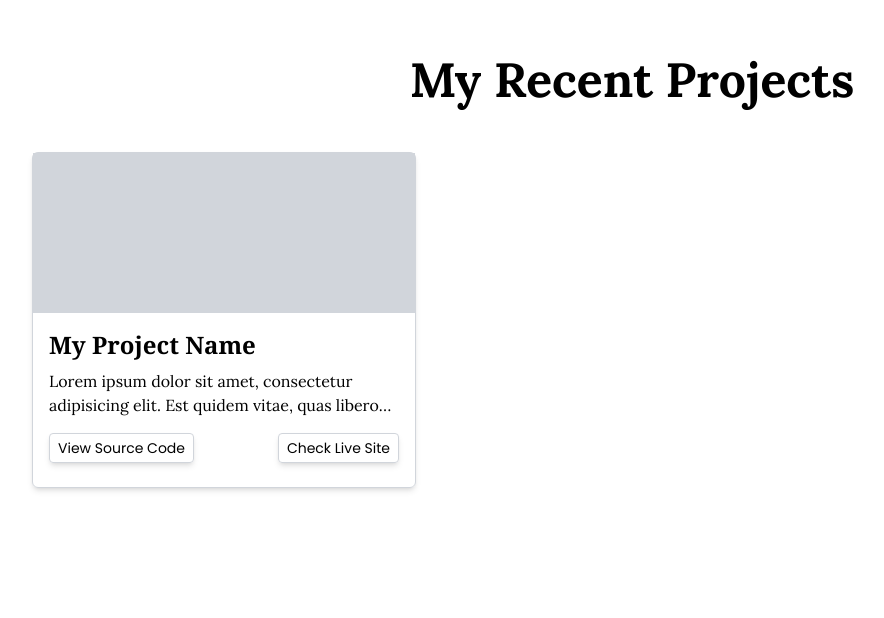
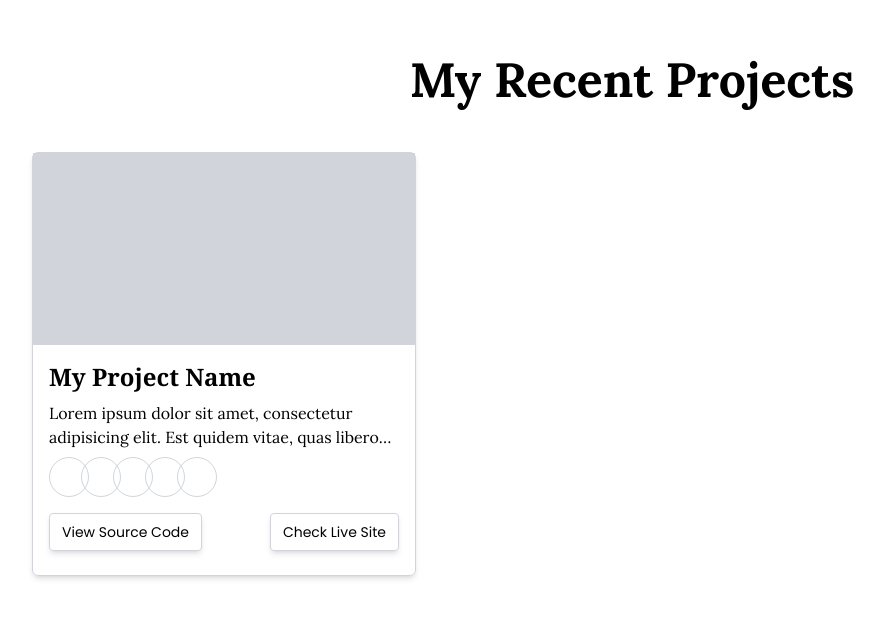
Before and after one commit to AungMyoAye101/Simple-portfolio, a Next.js app: page / in a window 1280 px wide. Shown: the part 824-1442 px from the top of the page, without its empty margins (8-892 px from the left). Before the commit the page ends 1392 px from the top, so only its background shows below. Built offline with nearby package versions, Linux system fonts and the light colour scheme.

Commit message:
update card

```diff
--- a/src/components/Project.tsx
+++ b/src/components/Project.tsx
@@ -8,7 +8,7 @@ const Project = () => {
       </h1>
       <main>
         <div className="border border-gray-300 rounded-md shadow-md w-96">
-          <div className="w-full bg-gray-300 h-40"></div>
+          <div className="w-full bg-gray-300 h-48"></div>
           <div className="p-4 space-y-2">
             <h1 className="font-serif text-xl md:text-2xl  font-semibold">
               My Project Name
@@ -17,16 +17,23 @@ const Project = () => {
               Lorem ipsum dolor sit amet, consectetur adipisicing elit. Est
               quidem vitae, quas libero dolor ea laudantium? Eius voluptatum
             </p>
+            <div className="flex items-center ">
+              <div className="size-10 border-[0.5px] border-gray-300 rounded-full  "></div>
+              <div className="size-10 border-[0.5px] border-gray-300 rounded-full -ml-2"></div>
+              <div className="size-10 border-[0.5px] border-gray-300 rounded-full -ml-2"></div>
+              <div className="size-10 border-[0.5px] border-gray-300 rounded-full -ml-2"></div>
+              <div className="size-10 border-[0.5px] border-gray-300 rounded-full -ml-2"></div>
+            </div>
             <div className="flex justify-between items-center text-xs md:text-sm font-poppin py-2">
               <a
                 href="#"
-                className="px-2 py-1 border border-gray-300 rounded shadow-md"
+                className="px-3 py-2 border border-gray-300 rounded shadow-md"
               >
                 View Source Code
               </a>
               <a
                 href="#"
-                className="px-2 py-1 border border-gray-300 rounded shadow-md"
+                className="px-3 py-2 border border-gray-300 rounded shadow-md"
               >
                 Check Live Site
               </a>
```
